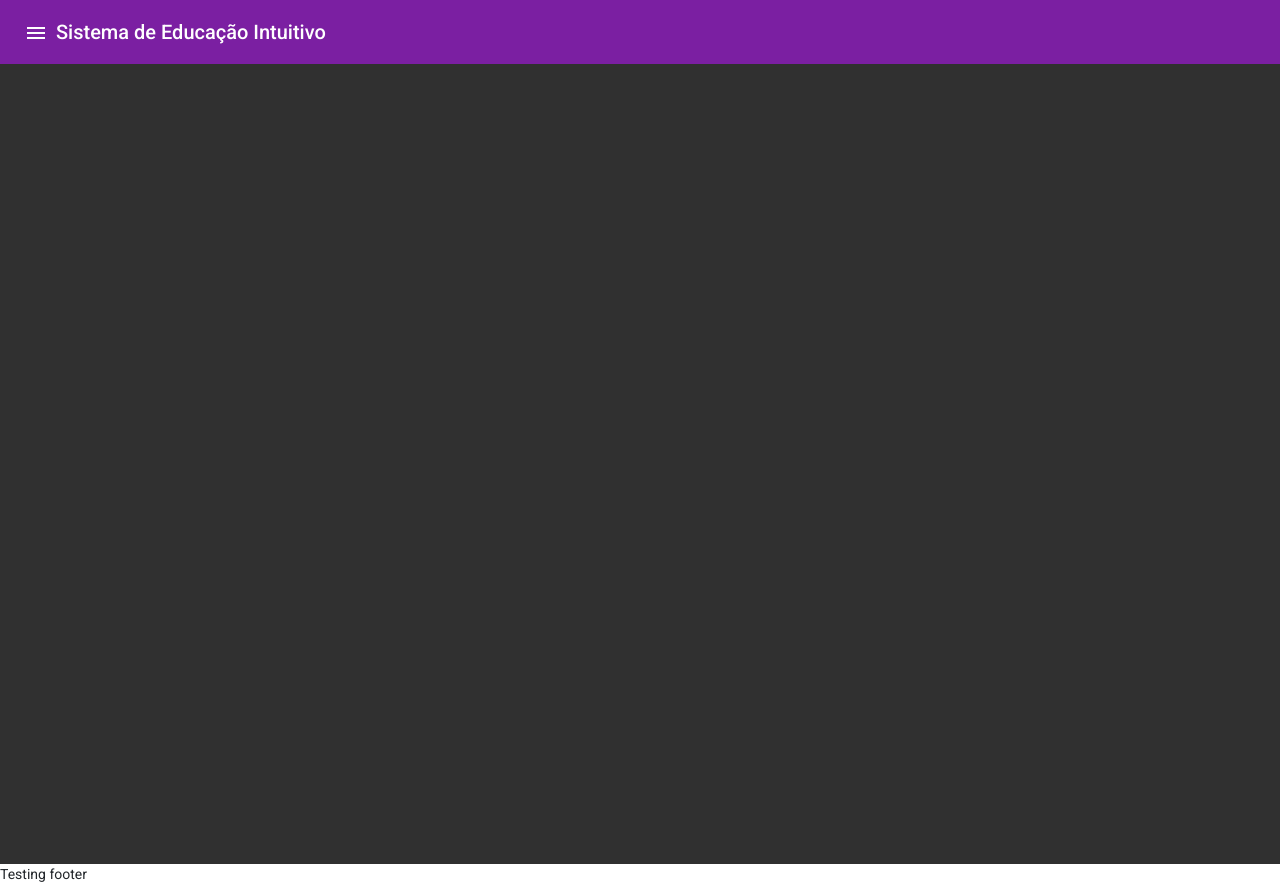
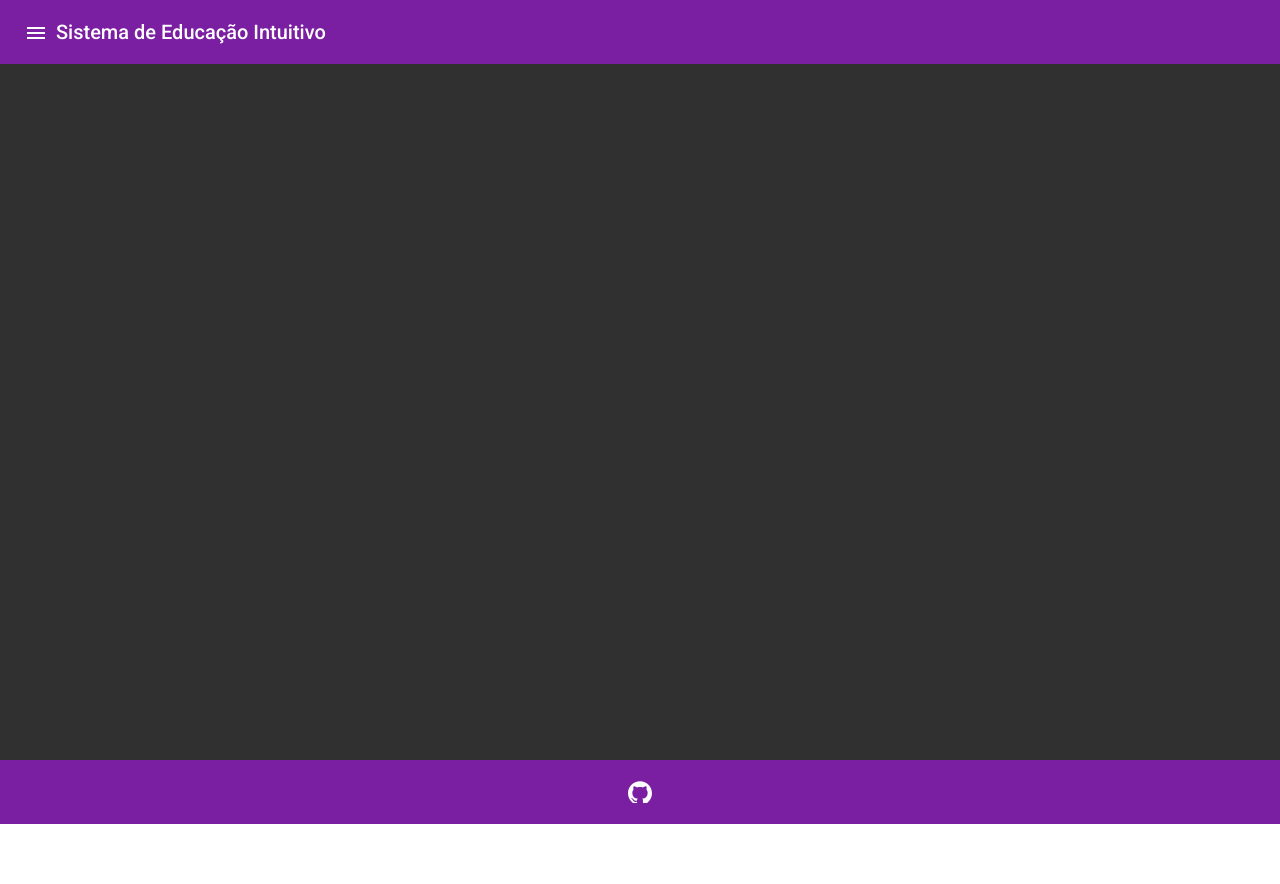
Before and after one commit to yuriel-v/sei, an Angular app in the folder src/sei-front/: page / in a window 1280 px wide. After the commit the page ends 824 px from the top, so only its background shows below. Built offline with nearby package versions, Linux system fonts and the light colour scheme.

Commit message:
[feature] Styling Footer

```diff
--- a/src/sei-front/src/app/app.component.ts
+++ b/src/sei-front/src/app/app.component.ts
@@ -14,7 +14,6 @@ export class AppComponent {
 
 
   sidebarTrigger(status: boolean) {
-    console.log(status)
     this.sidebarOpened = status;
   }
 
--- a/src/sei-front/src/app/shared/footer/_footer-theme.scss
+++ /dev/null
@@ -1,11 +0,0 @@
-@use 'sass:map';
-@use '~@angular/material' as mat;
-
-@mixin color($theme) {
-    $color-config: mat.get-color-config($theme);
-    $primary-palette: map.get($color-config, 'primary');
-
-    .footer {
-        background-color: mat.get-color-from-palette($primary-palette, 500);
-    }
-}
--- a/src/sei-front/src/app/shared/footer/footer.component.html
+++ b/src/sei-front/src/app/shared/footer/footer.component.html
@@ -1,3 +1,5 @@
+  <link href="https://fonts.googleapis.com/css2?family=Roboto:wght@300;400;500&display=swap" rel="stylesheet">
+
 <footer>
-  <div class="footer"> Testing footer </div>
+  <div class="footer"> <button class="logos" mat-icon-button color="primary"> <mat-icon svgIcon="gitHub"></mat-icon> </button>  </div>
 </footer>
--- a/src/sei-front/src/app/shared/footer/footer.component.scss
+++ b/src/sei-front/src/app/shared/footer/footer.component.scss
@@ -0,0 +1,14 @@
+.footer {
+    display: flex;
+    background-color: #7b1fa2;
+    color: #fff;
+    font-weight: 500;
+    font-size: 20px;
+    height: 64px;
+}
+
+
+.logos {
+    flex: 1;
+    margin-top: 10px;
+}
--- a/src/sei-front/src/app/shared/footer/footer.component.ts
+++ b/src/sei-front/src/app/shared/footer/footer.component.ts
@@ -1,4 +1,6 @@
 import { Component, OnInit } from '@angular/core';
+import { MatIconRegistry } from '@angular/material/icon';
+import { DomSanitizer } from '@angular/platform-browser';
 
 @Component({
   selector: 'sei-footer',
@@ -7,7 +9,9 @@ import { Component, OnInit } from '@angular/core';
 })
 export class FooterComponent implements OnInit {
 
-  constructor() { }
+  constructor(private iconService:MatIconRegistry, private domSanitizer:DomSanitizer) {
+    this.iconService.addSvgIcon("gitHub", this.domSanitizer.bypassSecurityTrustResourceUrl("../../assets/github-icon.svg"))
+   }
 
   ngOnInit(): void {
   }
--- a/src/sei-front/src/app/shared/shared.module.ts
+++ b/src/sei-front/src/app/shared/shared.module.ts
@@ -8,6 +8,7 @@ import { FooterComponent } from './footer/footer.component';
 import { SidebarComponent } from './sidebar/sidebar.component'
 import {MatSidenavModule} from '@angular/material/sidenav';
 import { RouterModule } from '@angular/router';
+import { HttpClientModule } from '@angular/common/http';
 
 @NgModule({
   declarations: [
@@ -21,7 +22,8 @@ import { RouterModule } from '@angular/router';
     MatButtonModule,
     MatIconModule,
     MatSidenavModule,
-    RouterModule
+    RouterModule,
+    HttpClientModule
   ],
   exports: [HeaderComponent, FooterComponent, SidebarComponent]
 })
--- a/src/sei-front/src/app/shared/sidebar/sidebar.component.scss
+++ b/src/sei-front/src/app/shared/sidebar/sidebar.component.scss
@@ -1,5 +1,5 @@
 .main-content {
-    height: 100%;
+    height: 87%;
 }
 
 .sidebar-content {
--- a/src/sei-front/src/styles.scss
+++ b/src/sei-front/src/styles.scss
@@ -1,5 +1,4 @@
 @use '~@angular/material' as mat;
-@use './app/shared/footer/footer-theme' as footer;
 /* You can add global styles to this file, and also import other style files */
 /* Importing Bootstrap SCSS file. */
 @import '~bootstrap/scss/bootstrap';
```
Also changed, not shown: src/sei-front/src/assets/github-icon.svg (added).
